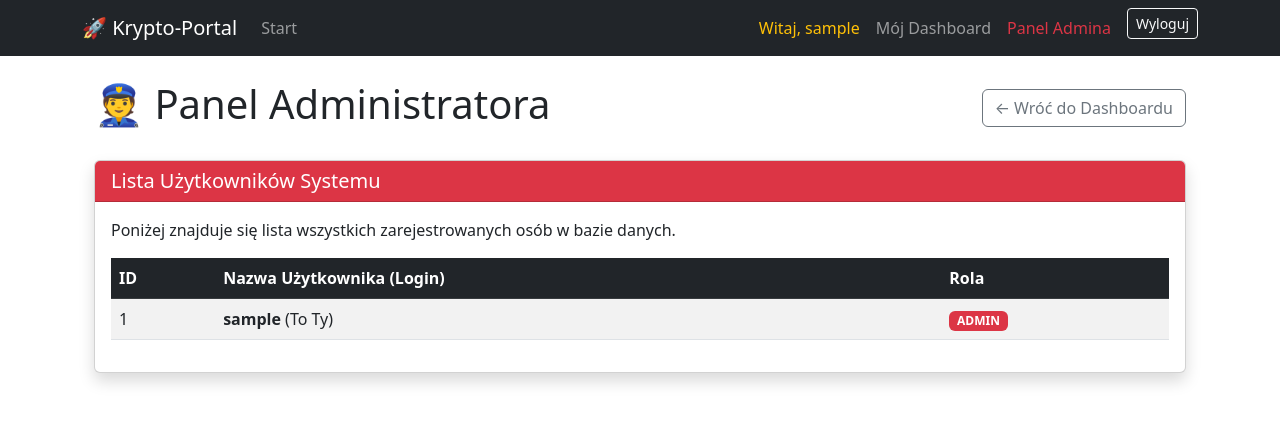
After one commit to kurliko/Simple-Flask-Project, a Flask app: page /admin_panel in a window 1280 px wide. The commit adds this page. Shown: the top 423 px of the page. Run offline with Flask 3, Linux system fonts and the light colour scheme; the visitor is signed in with stand-in values (Sample User, id 1); data comes from the database, SQL or seed files in the repository.

Commit message:
dodano rejestracje i panel admina

```diff
--- a/app.py
+++ b/app.py
@@ -2,6 +2,7 @@ from flask import Flask, render_template, request, redirect, url_for, jsonify
 from flask_sqlalchemy import SQLAlchemy
 from flask_login import LoginManager, UserMixin, login_user, login_required, logout_user, current_user
 from werkzeug.security import generate_password_hash, check_password_hash
+from flask import abort # <--- Dodaj import 'abort' na górze pliku
 
 app = Flask(__name__)
 
@@ -32,8 +33,11 @@ class FavoriteCrypto(db.Model):
 def load_user(user_id):
     return User.query.get(int(user_id))
 
+
+
 # --- SETUP ---
 @app.route('/setup')
+@login_required  # <-- Musi być zalogowany
 def setup():
     with app.app_context():
         db.create_all()
@@ -58,9 +62,14 @@ def setup():
 
 @app.route('/')
 def index():
-    return render_template('index.html')
+    # Pobieramy ulubione kryptowaluty Admina (zakładamy, że Admin ma id=1)
+    # To one będą "domyślnymi" dla gości.
+    admin_favorites = FavoriteCrypto.query.filter_by(user_id=1).all()
+    return render_template('index.html', favorites=admin_favorites)
+@app.route('/login', methods=['GET', 'POST'])
 
-@app.route('/login', methods=['GET', 'POST'])
+
+
 def login():
     if request.method == 'POST':
         username = request.form.get('username')
@@ -72,6 +81,29 @@ def login():
         else:
             return "Błędne hasło lub login", 401
     return render_template('login.html')
+
+# app.py (dodaj to pod funkcją login)
+
+@app.route('/register', methods=['GET', 'POST'])
+def register():
+    if request.method == 'POST':
+        username = request.form.get('username')
+        password = request.form.get('password')
+
+        # Sprawdź czy user już istnieje
+        user = User.query.filter_by(username=username).first()
+        if user:
+            return "Taki użytkownik już istnieje! Wybierz inną nazwę."
+
+        # Stwórz nowego usera (domyślnie rola 'student')
+        hashed_pw = generate_password_hash(password, method='pbkdf2:sha256')
+        new_user = User(username=username, password=hashed_pw, role='student')
+        db.session.add(new_user)
+        db.session.commit()
+
+        return redirect(url_for('login'))
+
+    return render_template('register.html')
 
 @app.route('/dashboard')
 @login_required
@@ -119,5 +151,19 @@ def logout():
     logout_user()
     return redirect(url_for('index'))
 
+
+# app.py
+
+@app.route('/admin_panel')
+@login_required
+def admin_panel():
+    if current_user.role != 'admin':
+        return abort(403)
+
+    users = User.query.all()
+
+    # --- ZMIANA TUTAJ ---
+    # Musisz przekazać 'user=current_user', żeby HTML wiedział, kto jest zalogowany
+    return render_template('admin.html', users=users, user=current_user)
 if __name__ == '__main__':
     app.run(debug=True)
--- /dev/null
+++ b/templates/admin.html
@@ -0,0 +1,47 @@
+{% extends "base.html" %}
+
+{% block content %}
+<div class="container mt-4">
+    <div class="d-flex justify-content-between align-items-center mb-4">
+        <h1>👮 Panel Administratora</h1>
+        <a href="{{ url_for('dashboard') }}" class="btn btn-outline-secondary">← Wróć do Dashboardu</a>
+    </div>
+
+    <div class="card shadow">
+        <div class="card-header bg-danger text-white">
+            <h5 class="mb-0">Lista Użytkowników Systemu</h5>
+        </div>
+        <div class="card-body">
+            <p>Poniżej znajduje się lista wszystkich zarejestrowanych osób w bazie danych.</p>
+
+            <table class="table table-hover table-striped">
+                <thead class="table-dark">
+                    <tr>
+                        <th scope="col">ID</th>
+                        <th scope="col">Nazwa Użytkownika (Login)</th>
+                        <th scope="col">Rola</th>
+                    </tr>
+                </thead>
+                <tbody>
+                    {% for u in users %}
+                    <tr>
+                        <td>{{ u.id }}</td>
+                        <td>
+                            <strong>{{ u.username }}</strong>
+                            {% if u.id == user.id %} (To Ty) {% endif %}
+                        </td>
+                        <td>
+                            {% if u.role == 'admin' %}
+                                <span class="badge bg-danger">ADMIN</span>
+                            {% else %}
+                                <span class="badge bg-primary">STUDENT</span>
+                            {% endif %}
+                        </td>
+                    </tr>
+                    {% endfor %}
+                </tbody>
+            </table>
+        </div>
+    </div>
+</div>
+{% endblock %}
--- a/templates/base.html
+++ b/templates/base.html
@@ -6,19 +6,43 @@
     <link href="https://cdn.jsdelivr.net/npm/bootstrap@5.3.0/dist/css/bootstrap.min.css" rel="stylesheet">
 </head>
 <body>
-    <nav class="navbar navbar-expand-lg navbar-dark bg-dark mb-4">
-        <div class="container">
-            <a class="navbar-brand" href="{{ url_for('index') }}">Projekt Zaliczeniowy</a>
-            <div class="navbar-nav ms-auto">
+    <nav class="navbar navbar-expand-lg navbar-dark bg-dark">
+    <div class="container">
+        <a class="navbar-brand" href="{{ url_for('index') }}">🚀 Krypto-Portal</a>
+
+        <div class="collapse navbar-collapse">
+            <ul class="navbar-nav me-auto">
+                <li class="nav-item"><a class="nav-link" href="{{ url_for('index') }}">Start</a></li>
+            </ul>
+
+            <ul class="navbar-nav ms-auto">
                 {% if current_user.is_authenticated %}
-                    <a class="nav-link" href="{{ url_for('dashboard') }}">Panel</a>
-                    <a class="nav-link text-danger" href="{{ url_for('logout') }}">Wyloguj</a>
+                    <li class="nav-item">
+                        <span class="nav-link text-warning">Witaj, {{ current_user.username }}</span>
+                    </li>
+                    <li class="nav-item">
+                        <a class="nav-link" href="{{ url_for('dashboard') }}">Mój Dashboard</a>
+                    </li>
+                    {% if current_user.role == 'admin' %}
+                    <li class="nav-item">
+                        <a class="nav-link text-danger" href="{{ url_for('admin_panel') }}">Panel Admina</a>
+                    </li>
+                    {% endif %}
+                    <li class="nav-item">
+                        <a class="btn btn-outline-light btn-sm ms-2" href="{{ url_for('logout') }}">Wyloguj</a>
+                    </li>
                 {% else %}
-                    <a class="nav-link" href="{{ url_for('login') }}">Zaloguj</a>
+                    <li class="nav-item">
+                        <a class="nav-link" href="{{ url_for('login') }}">Logowanie</a>
+                    </li>
+                    <li class="nav-item">
+                        <a class="btn btn-primary btn-sm ms-2" href="{{ url_for('register') }}">Rejestracja</a>
+                    </li>
                 {% endif %}
-            </div>
+            </ul>
         </div>
-    </nav>
+    </div>
+</nav>
 
     <div class="container">
         {% block content %}{% endblock %}
--- a/templates/dashboard.html
+++ b/templates/dashboard.html
@@ -27,7 +27,7 @@
                     <h3 class="card-title text-uppercase">{{ crypto.symbol }}</h3>
                     <h2 class="display-6 fw-bold price-tag" data-symbol="{{ crypto.symbol }}">Ładowanie...</h2>
 
-                    <button class="btn btn-sm btn-outline-danger mt-2" onclick="removeCrypto({{ crypto.id }}, '{{ crypto.symbol }}')">Usuń</button>
+                    <button class="btn btn-sm btn-outline-danger mt-2" onclick="removeCrypto({{ crypto.id }} , '{{ crypto.symbol }}')">Usuń</button>
                 </div>
             </div>
         </div>
```
Also changed, not shown: templates/index.html (+79 -5 lines), templates/register.html (added, +24 -0 lines).
